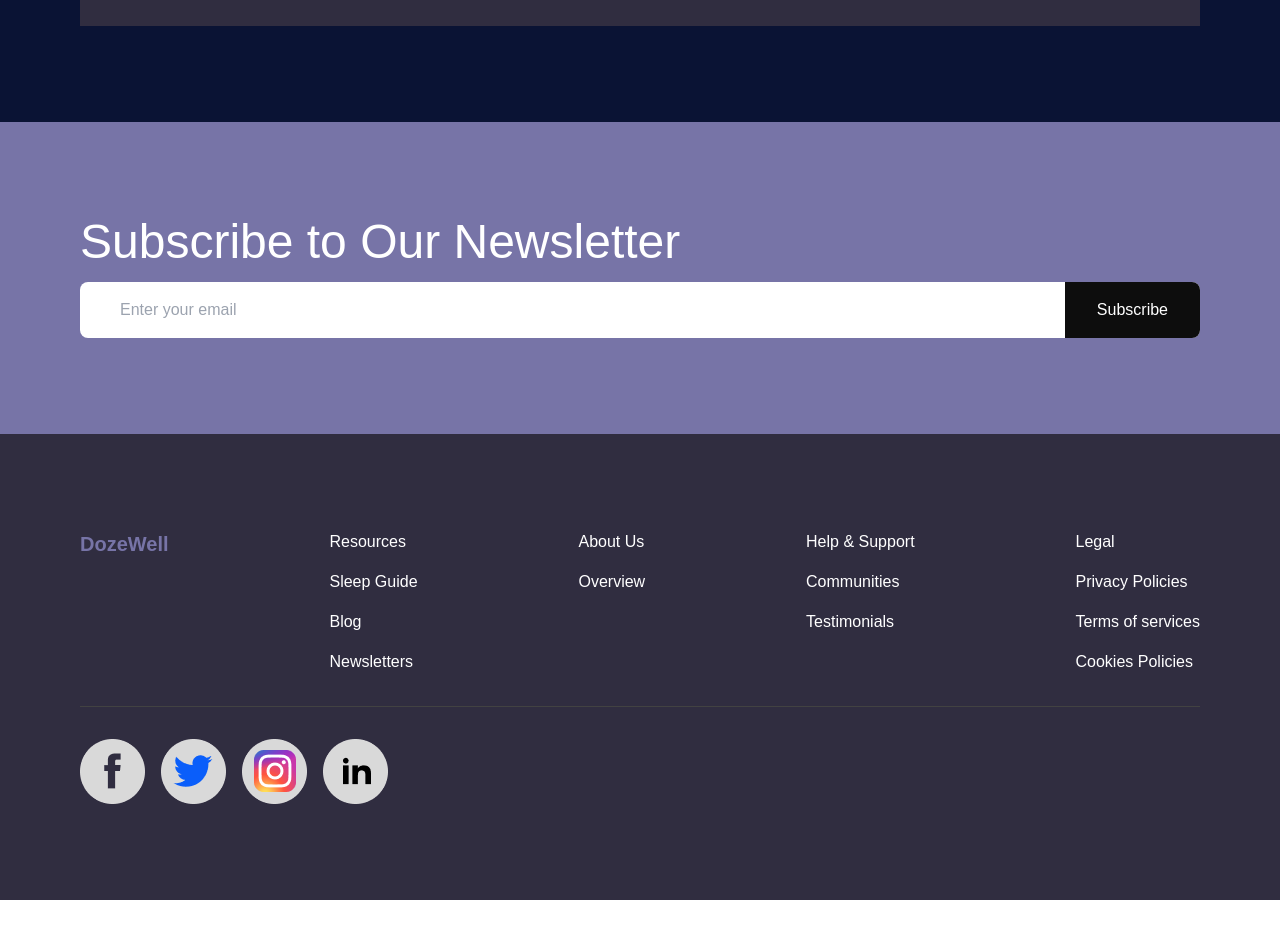
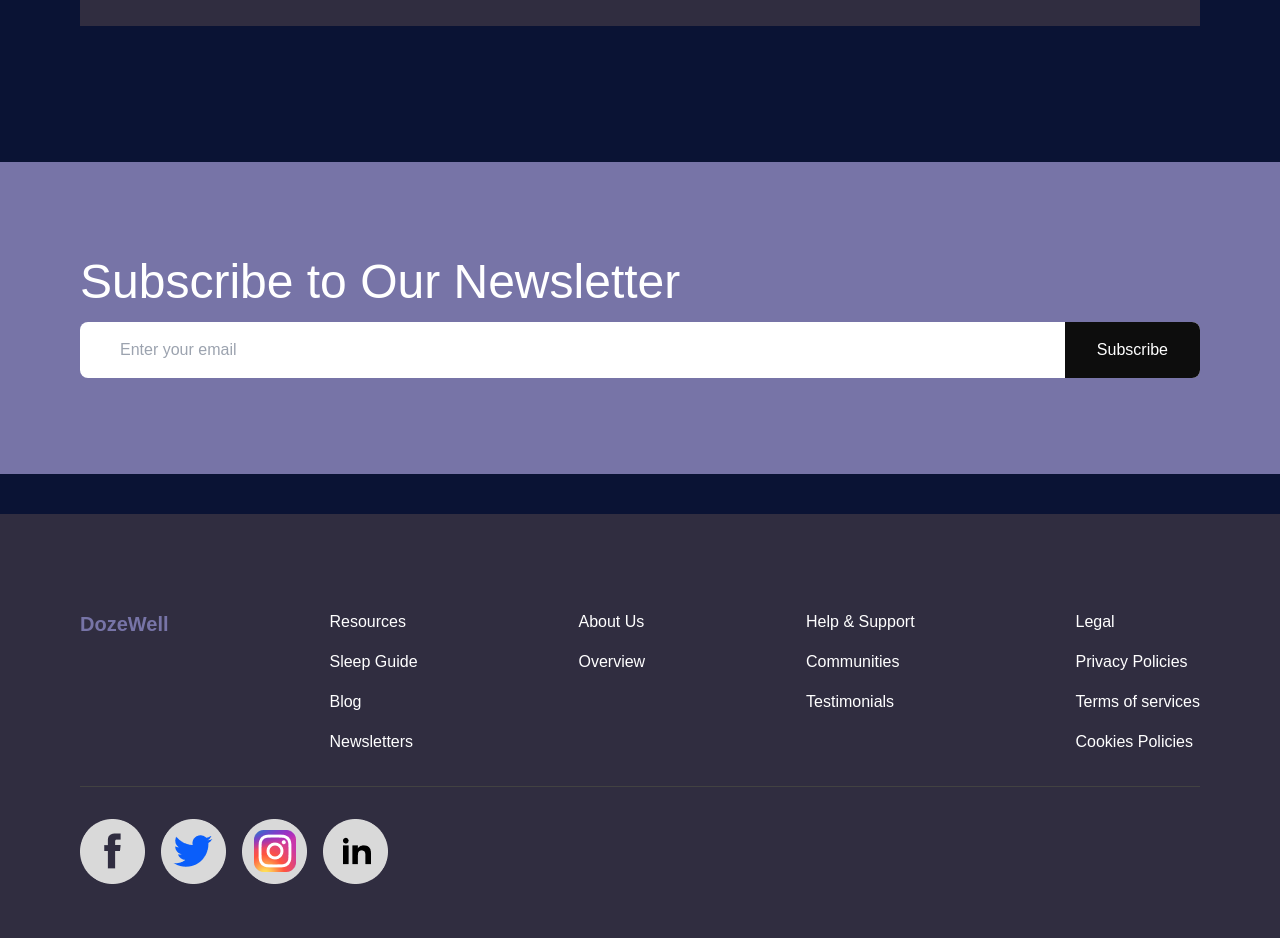
Before and after one commit to Classic-The-Demigod/DozeWell, a React (Vite) app: page / in a window 1280 px wide. Shown: the part 5460-6398 px from the top of the page. Before the commit the page ends 6360 px from the top, so only its background shows below. Built offline with nearby package versions, Linux system fonts and the light colour scheme; a web font is replaced by a local one.

Commit message:
resolved failed imports

```diff
--- a/src/components/Comments.jsx
+++ b/src/components/Comments.jsx
@@ -1,4 +1,4 @@
-import CommentSlider from "./commentSlider";
+import CommentSlider from "./CommentSlider";
 
 
 const Comments = () => {
--- a/src/components/Footer.jsx
+++ b/src/components/Footer.jsx
@@ -5,8 +5,8 @@ import linkedin from "../assets/linkedin.png"
 
 const Footer = () => {
   return (
-    <footer className="bg-purple-dark-dozewell container mx-auto px-6 py-10 sm:px-20 sm:py-24 text-white space-y-4">
-        <section className='space-y-8'>
+    <footer className="bg-purple-dark-dozewell  px-6 py-10 sm:px-20 sm:py-24 text-white space-y-4">
+      <section className="space-y-8 container mx-auto">
         <main className="flex md:flex-row flex-col gap-8 md:gap-0 items-start justify-between">
           <div>
             <h1 className="text-purple-dozewell font-bold sm:text-md text-xl">
@@ -40,8 +40,7 @@ const Footer = () => {
           </ul>
         </main>
 
-
-            <hr className='border-gray-dark-dozewell'/>
+        <hr className="border-gray-dark-dozewell" />
 
         <div className="flex items-center gap-4">
           <img src={facebook} alt="" />
--- a/src/components/Newsletter.jsx
+++ b/src/components/Newsletter.jsx
@@ -2,12 +2,16 @@
 
 const Newsletter = () => {
   return (
+
+    <section className="py-10">
+
+
     <section className="bg-purple-dozewell container mx-auto px-6 py-10 sm:px-20 sm:py-24 text-white space-y-4">
       <h1 className="text-xl md:text-5xl font-medium">Subscribe to Our Newsletter</h1>
 
       <div className="flex justify-between bg-white items-center rounded-lg pl-2">
         <input
-          className="px-8 py-4"
+          className="px-8 py-4 text-black outline-none"
           type="email"
           placeholder="Enter your email"
         />
@@ -16,6 +20,8 @@ const Newsletter = () => {
         </button>
       </div>
     </section>
+
+    </section>
   );
 }
 
```
Lines whose indentation alone changed are shown as unchanged.
